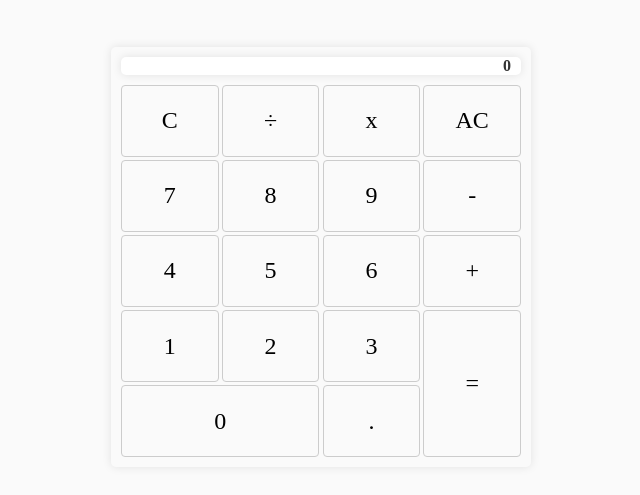
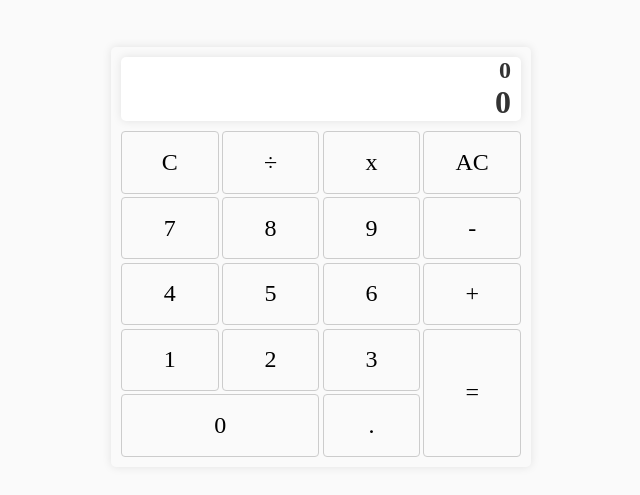
Before and after one commit to DevSock/TOPCALC, a plain HTML site: page index.html in a window 1280 px wide. Shown: the part 143-638 px from the top of the page, without its empty margins (319-959 px from the left). Drawn offline with Linux system fonts and the light colour scheme.

Commit message:
Add 2nd line of text to display

```diff
--- a/index.html
+++ b/index.html
@@ -12,7 +12,8 @@
 <body>
     <main class="calculator">
         <div class="calculator__display">
-            <span class="calculator__display-text-value">0</span>
+            <span class="calculator__display-text-value pre-operator">0</span>
+            <span class="calculator__display-text-value post-operator">0</span>
         </div>
         </div>
         <ul class="calculator__keypad">
```
